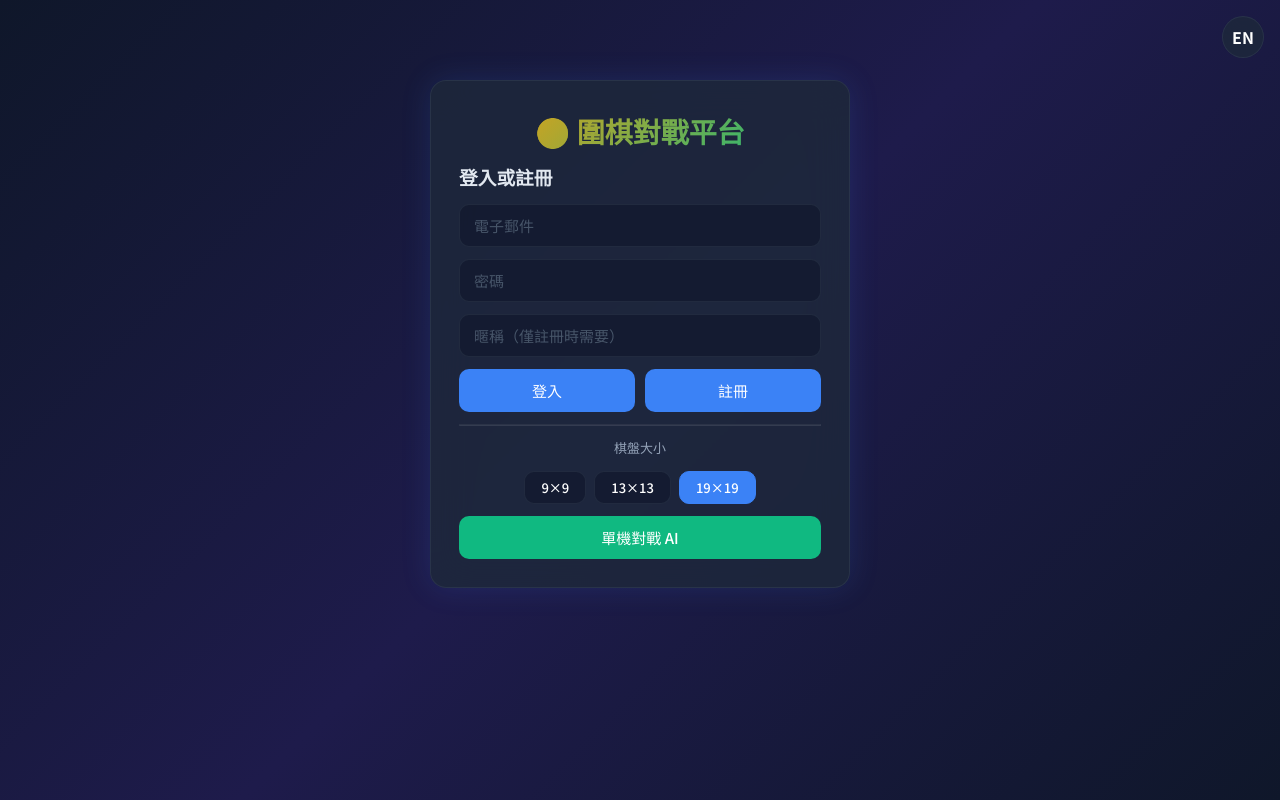
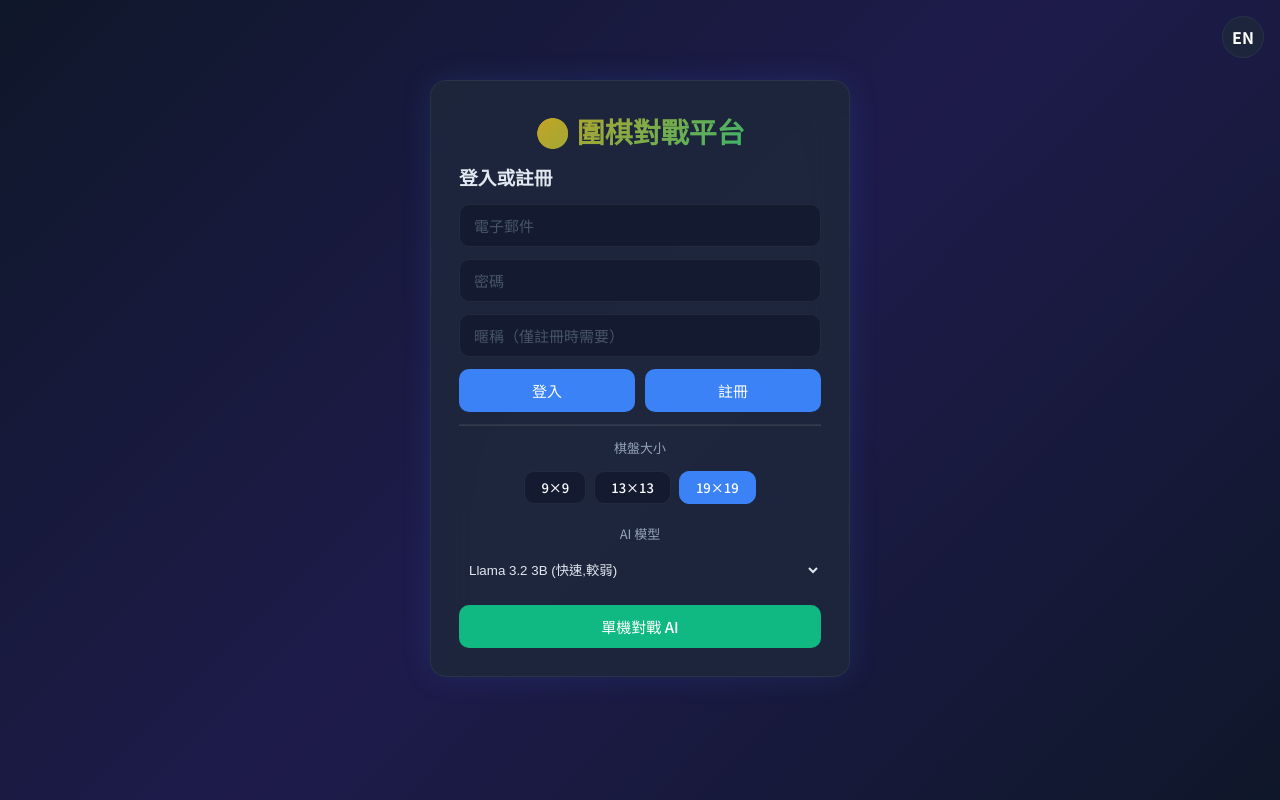
Before and after one commit to peterc200415/go-game, a Vue app in the folder frontend/: page / in a window 1280 px wide. Built offline with nearby package versions, Linux system fonts and the light colour scheme.

Commit message:
Add AI model selector with 6 options

```diff
--- a/frontend/src/App.vue
+++ b/frontend/src/App.vue
@@ -25,6 +25,10 @@
             <button :class="['size-btn', selectedSize === 13 && 'active']" @click="selectedSize = 13">13×13</button>
             <button :class="['size-btn', selectedSize === 19 && 'active']" @click="selectedSize = 19">19×19</button>
           </div>
+          <label style="color: var(--text-secondary); font-size: 13px; text-align: center; margin-top: 8px">{{ t('aiModel') }}</label>
+          <select v-model="selectedModel" @change="onModelChange" style="padding: 6px; border-radius: 6px; background: var(--bg-dark); color: var(--text-primary); border: 1px solid var(--border-color); margin-bottom: 8px">
+            <option v-for="m in AI_MODELS" :key="m.id" :value="m.id">{{ m.name }} ({{ m.desc }})</option>
+          </select>
           <button @click="startSP" style="background: var(--accent-green)">{{ t('playAI') }}</button>
         </div>
       </div>
@@ -45,6 +49,10 @@
             <button :class="['size-btn', selectedSize === 13 && 'active']" @click="selectedSize = 13">13×13</button>
             <button :class="['size-btn', selectedSize === 19 && 'active']" @click="selectedSize = 19">19×19</button>
           </div>
+          <label style="color: var(--text-secondary); font-size: 13px; text-align: center; margin-top: 8px">{{ t('aiModel') }}</label>
+          <select v-model="selectedModel" @change="onModelChange" style="padding: 6px; border-radius: 6px; background: var(--bg-dark); color: var(--text-primary); border: 1px solid var(--border-color); margin-bottom: 8px">
+            <option v-for="m in AI_MODELS" :key="m.id" :value="m.id">{{ m.name }} ({{ m.desc }})</option>
+          </select>
         </div>
 
         <!-- Room List -->
@@ -164,7 +172,7 @@ import {
   createBoard, placeStone, boardHash,
   calculateScore, displayToColor, colorToDisplay
 } from './engine/GoLogic.js';
-import { getAIMove } from './engine/GoAI.js';
+import { getAIMove, AI_MODELS, setAIModel, getSelectedModel } from './engine/GoAI.js';
 
 // ==================== i18n ====================
 const lang = ref('zh');
@@ -213,6 +221,7 @@ const i18n = {
     captures: '提子',
     moveNum: '手數',
     boardSizeLabel: '棋盤大小',
+    aiModel: 'AI 模型',
     gameEndScore: '雙方虛手，終局計分',
     resignWin: (c) => `${c}認輸`,
     scoreWin: (winner, diff) => `${winner}勝 ${diff.toFixed(1)} 目`,
@@ -261,6 +270,7 @@ const i18n = {
     captures: 'Captures',
     moveNum: 'Move',
     boardSizeLabel: 'Board Size',
+    aiModel: 'AI Model',
     gameEndScore: 'Both players passed. Scoring...',
     resignWin: (c) => `${c} resigned`,
     scoreWin: (winner, diff) => `${winner} wins by ${diff.toFixed(1)} points`,
@@ -285,6 +295,7 @@ const password = ref('');
 const nickname = ref('');
 const roomIdInput = ref('');
 const selectedSize = ref(19);
+const selectedModel = ref('llama3.2:3b');
 
 const board = ref([]);
 const boardSize = ref(19);
@@ -313,6 +324,10 @@ function closeVictory() {
   scoreResult.value = null;
   winMessage.value = '';
   view.value = 'lobby';
+}
+
+function onModelChange() {
+  setAIModel(selectedModel.value);
 }
 
 function resetBoard() {
--- a/frontend/src/engine/GoAI.js
+++ b/frontend/src/engine/GoAI.js
@@ -5,6 +5,29 @@ import {
 } from './GoLogic.js';
 
 const DIRS = [[0, 1], [0, -1], [1, 0], [-1, 0]];
+
+export const AI_MODELS = [
+    { id: 'llama3.2:3b', name: 'Llama 3.2 3B', desc: '快速,較弱' },
+    { id: 'llama3.1:8b', name: 'Llama 3.1 8B', desc: '平衡' },
+    { id: 'mistral:7b', name: 'Mistral 7B', desc: '策略較強' },
+    { id: 'qwen2.5:7b', name: 'Qwen 2.5 7B', desc: '中文較強' },
+    { id: 'Phi4', name: 'Phi-4', desc: '微軟模型' },
+    { id: 'basic', name: '基本引擎', desc: '無 LLM, 最快' }
+];
+
+let selectedModel = 'llama3.2:3b';
+
+export function setAIModel(modelId) {
+    if (modelId === 'basic') {
+        selectedModel = null;
+    } else {
+        selectedModel = modelId;
+    }
+}
+
+export function getSelectedModel() {
+    return selectedModel;
+}
 
 /**
  * Evaluate a move's strategic value (higher = better)
@@ -106,10 +129,12 @@ export async function getAIMove(board, color, koHash = null) {
     const moves = generateLegalMoves(board, color, koHash);
     if (moves.length === 0) return null;
 
-    // Always compute basic AI move as fallback
     const basicMove = getBasicAIMove(board, color, koHash);
 
-    // Try Ollama for strategic advice
+    if (!selectedModel) {
+        return basicMove;
+    }
+
     try {
         const size = board.length;
         let boardStr = '';
@@ -136,7 +161,7 @@ export async function getAIMove(board, color, koHash = null) {
             method: 'POST',
             headers: { 'Content-Type': 'application/json' },
             body: JSON.stringify({
-                model: 'llama3.1:8b',
+                model: selectedModel,
                 messages: [{ role: 'user', content: prompt }],
                 stream: false
             })
@@ -145,7 +170,7 @@ export async function getAIMove(board, color, koHash = null) {
         const data = await res.json();
         const reply = data.message?.content?.trim();
         if (reply) {
-            console.log('Ollama suggested:', reply);
+            console.log(`Ollama (${selectedModel}) suggested:`, reply);
             const match = reply.match(/(\d+)[^0-9]+(\d+)/);
             if (match) {
                 const ollamaMove = { row: parseInt(match[1]), col: parseInt(match[2]) };
```
